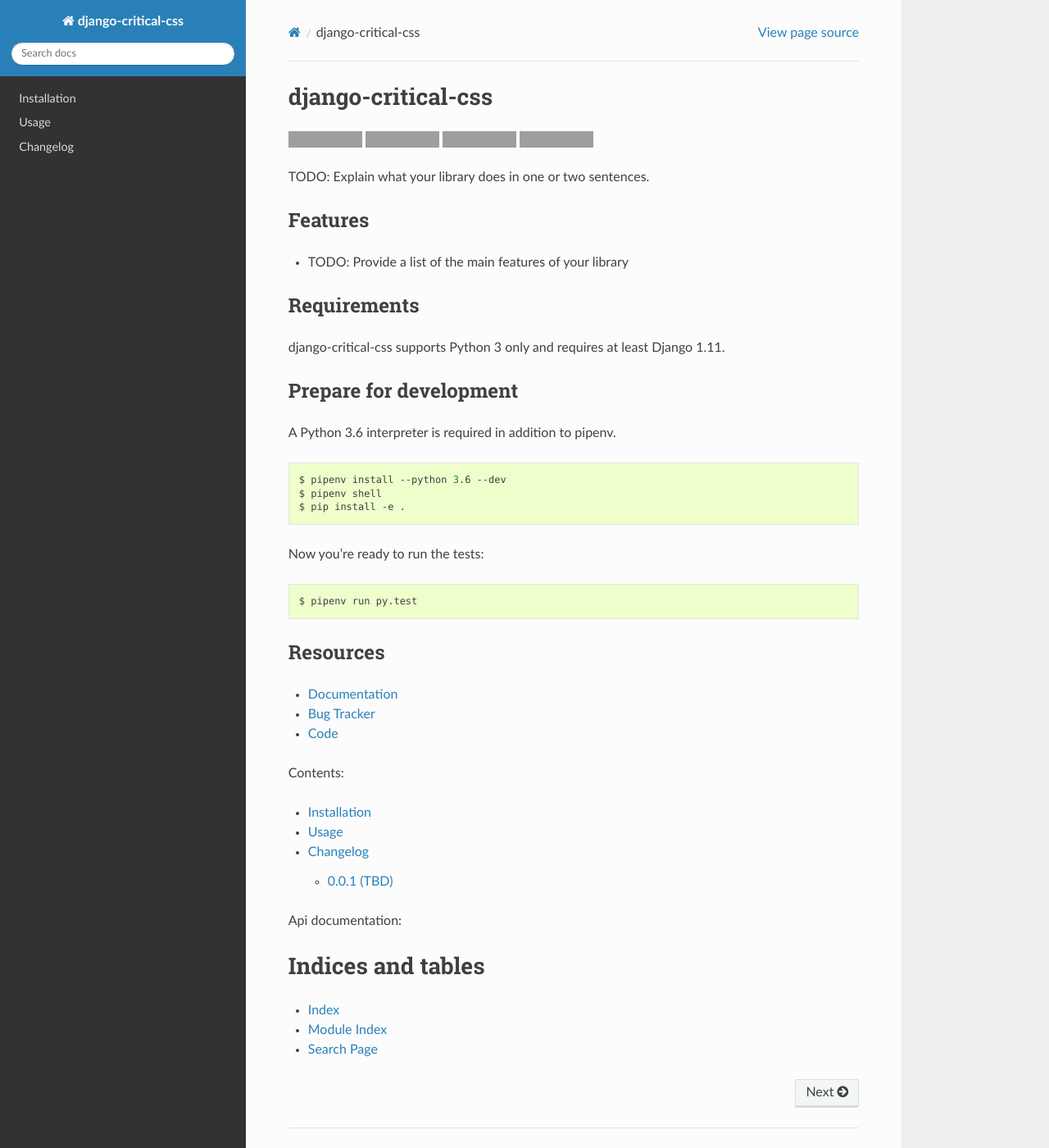
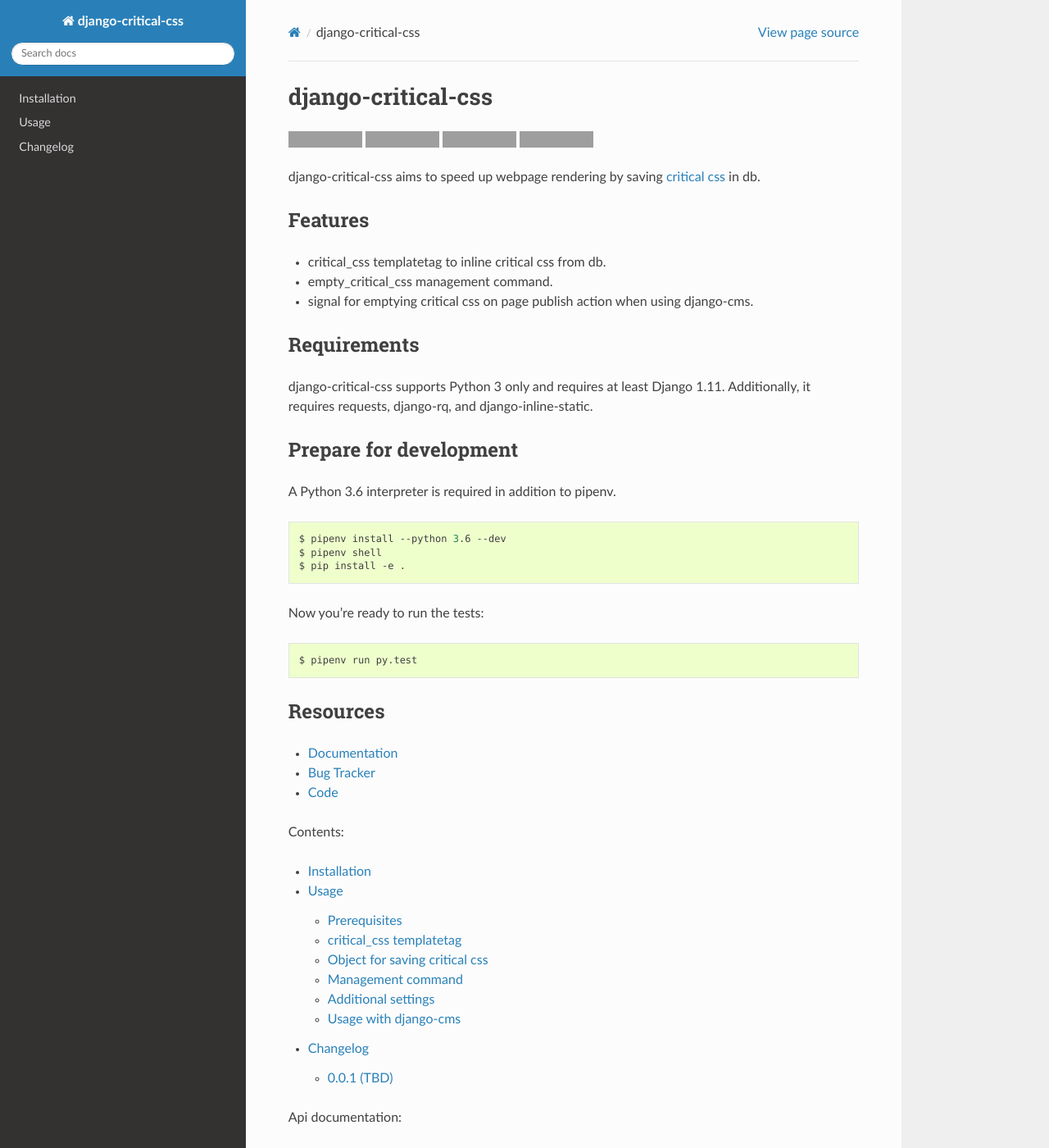
Before and after one commit to lenarother/django-critical-css, a Sphinx documentation site: the page built from docs/index.rst, in a window 1280 px wide and 1400 px high. Shown: the whole window at 82% size. Built offline with Sphinx 7.4.7 and the Read the Docs theme 2.0.0, drawn with Linux system fonts in a browser that asks for light colours; pages that are not in the unit, such as notebooks, are missing from menus; grey boxes are pictures that could not be loaded.

Commit message:
Add documentation

```diff
--- a/README.rst
+++ b/README.rst
@@ -17,19 +17,23 @@
    :target: https://travis-ci.org/lenarother/django-critical-css
 
 
-TODO: Explain what your library does in one or two sentences.
+django-critical-css aims to speed up webpage rendering by saving
+`critical css <http://www.phpied.com/css-and-the-critical-path/>`_ in db.
 
 
 Features
 --------
 
-* TODO: Provide a list of the main features of your library
+* critical_css templatetag to inline critical css from db.
+* empty_critical_css management command.
+* signal for emptying critical css on page publish action when using django-cms.
 
 
 Requirements
 ------------
 
 django-critical-css supports Python 3 only and requires at least Django 1.11.
+Additionally, it requires requests, django-rq, and django-inline-static.
 
 
 Prepare for development
--- a/docs/usage.rst
+++ b/docs/usage.rst
@@ -1,4 +1,74 @@
 Usage
 =====
 
-TODO: Explain how to use your library.
+Prerequisites
+-------------
+
+django-critical-css to perform its function requires:
+
+* penthouse (https://www.npmjs.com/package/penthouse) service available
+* redis worker available
+
+
+critical_css templatetag
+------------------------
+
+django-critical-css provides the critical_css templatetag to inline critical css
+from database into your template using ``templates/critical/critical.html``.
+
+.. code-block:: text
+
+    {% load critical_tags %}
+
+			{% critical_css 'your/css/styles_path.css' %}
+
+If page does not have critical css saved in the database yet or css path of saved
+critical-cms-object is different than input one the tag will return a normal css link.
+Css path will be modified as with using django static templatetag. E.g.:
+
+.. code-block:: text
+
+    <link rel="stylesheet" type="text/css" href="/your_static_url/your/css/styles_path.css" />
+
+Additionally, the templatetag will asynchronously trigger calculation of critical css.
+
+
+Object for saving critical css
+------------------------------
+
+Critical css is saved into database together with page url, url to css file,
+and date of last modification. The critical css is calculated through
+penthouse service. It is required to provide PENTHOUSE_HOST in settings.
+
+
+Management command
+------------------
+
+django-critical-css provides a managemant command to remove all critical-css-objects
+saved in database. It will cause recalculation of critical css for each page
+on the first request.
+
+.. code-block:: text
+
+    python manage.py empty_critical_css
+
+
+Additional settings
+-------------------
+
+* By setting ``CRITICAL_CSS_ACTIVE`` to False you can deactivate css calculation
+  for your dev environment. By default critical css calculation is always active.
+* ``PENTHOUSE_CONFIG`` is a dict of additional configuration options that will
+  be send to penthouse service along with page url and css path. See available
+	options `here <http://www.phpied.com/css-and-the-critical-path/>`_.
+	By default the dict is empty.
+
+
+Usage with django-cms
+---------------------
+
+It is possible to use django-critical-css together with django-cms library.
+If django-cms is installed a signal for delating page critical css on page
+publish action will be activated. This way, if page changes the critical css
+is recalculated and no obsolete content is shown. In draft modus critical css
+is not active - the draft pages always render through traditional path.
--- a/setup.py
+++ b/setup.py
@@ -15,7 +15,7 @@
 setup(
     name='django-critical-css',
     version=VERSION,
-    description='TODO: Explain what your libraries does.',
+    description='django-critical-css aims to speed up webpage rendering by saving critical css in db.',
     long_description=long_description,
     url='https://github.com/lenarother/django-critical-css',
     project_urls={
```
Also changed, not shown: docs/installation.rst (+9 -1 lines).
